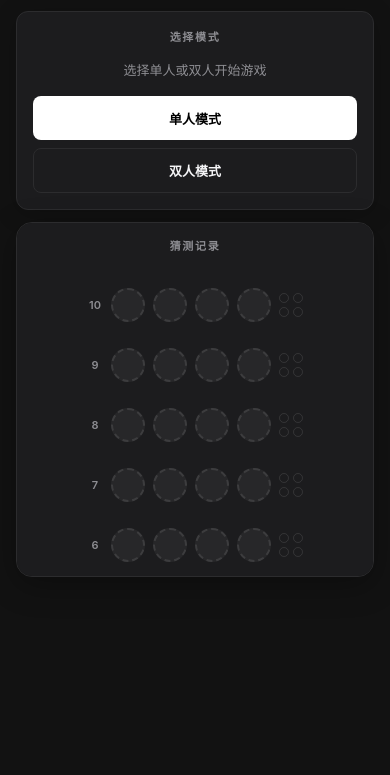
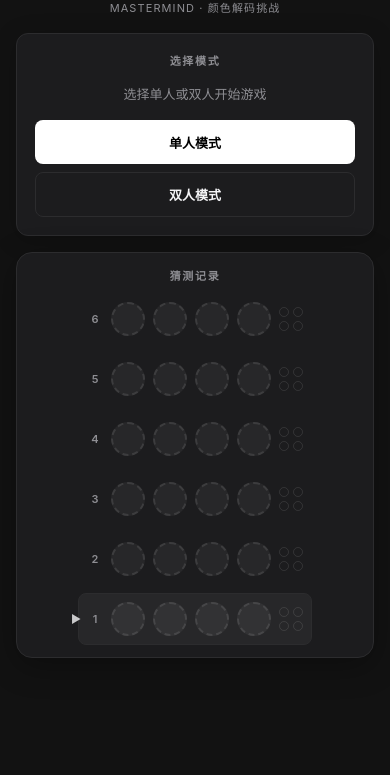
Before and after one commit to RustyPiano/mastermind-web, a plain HTML site: page index.html in a window 390 px wide. Shown: the part 69-844 px from the top of the page. Drawn offline with Linux system fonts and the light colour scheme.

Commit message:
fix: refine mobile board spacing

```diff
--- a/css/base.css
+++ b/css/base.css
@@ -83,16 +83,16 @@
 
 @media (max-width: 640px) {
   body {
-    padding: 16px;
-    padding-bottom: calc(16px + env(safe-area-inset-bottom, 0px));
+    padding: 24px 16px 20px;
+    padding-bottom: calc(20px + env(safe-area-inset-bottom, 0px));
   }
 
   .header {
-    margin-bottom: 12px;
-    padding-top: 0;
+    margin-bottom: 18px;
+    padding-top: 6px;
   }
 
   .subtitle {
-    margin-top: 2px;
+    margin-top: 4px;
   }
 }
--- a/css/components.css
+++ b/css/components.css
@@ -221,12 +221,12 @@
 
 @media (max-width: 640px) {
   .card {
-    padding: 16px;
+    padding: 18px;
   }
 
   .status-box {
     min-height: 48px;
-    padding: 10px 12px;
+    padding: 12px;
   }
 }
 
--- a/css/game.css
+++ b/css/game.css
@@ -140,8 +140,8 @@
 @media (max-width: 640px) {
   .mobile-current-guess {
     display: block;
-    padding: 14px 12px 10px;
-    margin-bottom: var(--space-sm);
+    padding: 16px 14px 12px;
+    margin-bottom: 12px;
     border: 1px solid var(--border-default);
     border-radius: var(--radius-sm);
     background: var(--bg-subtle);
@@ -222,17 +222,18 @@
   .main-layout {
     flex-direction: column;
     align-items: center;
-    gap: 12px;
+    gap: 16px;
   }
 
   .board {
     width: 100%;
     max-width: 380px;
     order: 2;
-    max-height: min(42vh, 360px);
-    overflow-y: auto;
-    overscroll-behavior: contain;
-    padding: 14px;
+    height: min(48vh, 420px);
+    display: flex;
+    flex-direction: column;
+    overflow: hidden;
+    padding: 14px 10px 12px;
   }
 
   .side-panel {
@@ -240,15 +241,19 @@
     max-width: 380px;
     min-width: unset;
     order: 1;
-    gap: 12px;
+    gap: 14px;
   }
 
   .board-title {
-    position: sticky;
-    top: 0;
-    z-index: 1;
-    padding-bottom: 10px;
-    background: var(--bg-card);
+    margin-bottom: 10px;
+  }
+
+  .rows-container {
+    flex: 1;
+    min-height: 0;
+    overflow-y: auto;
+    overscroll-behavior: contain;
+    padding-top: 0;
   }
 
   .ball {
```
